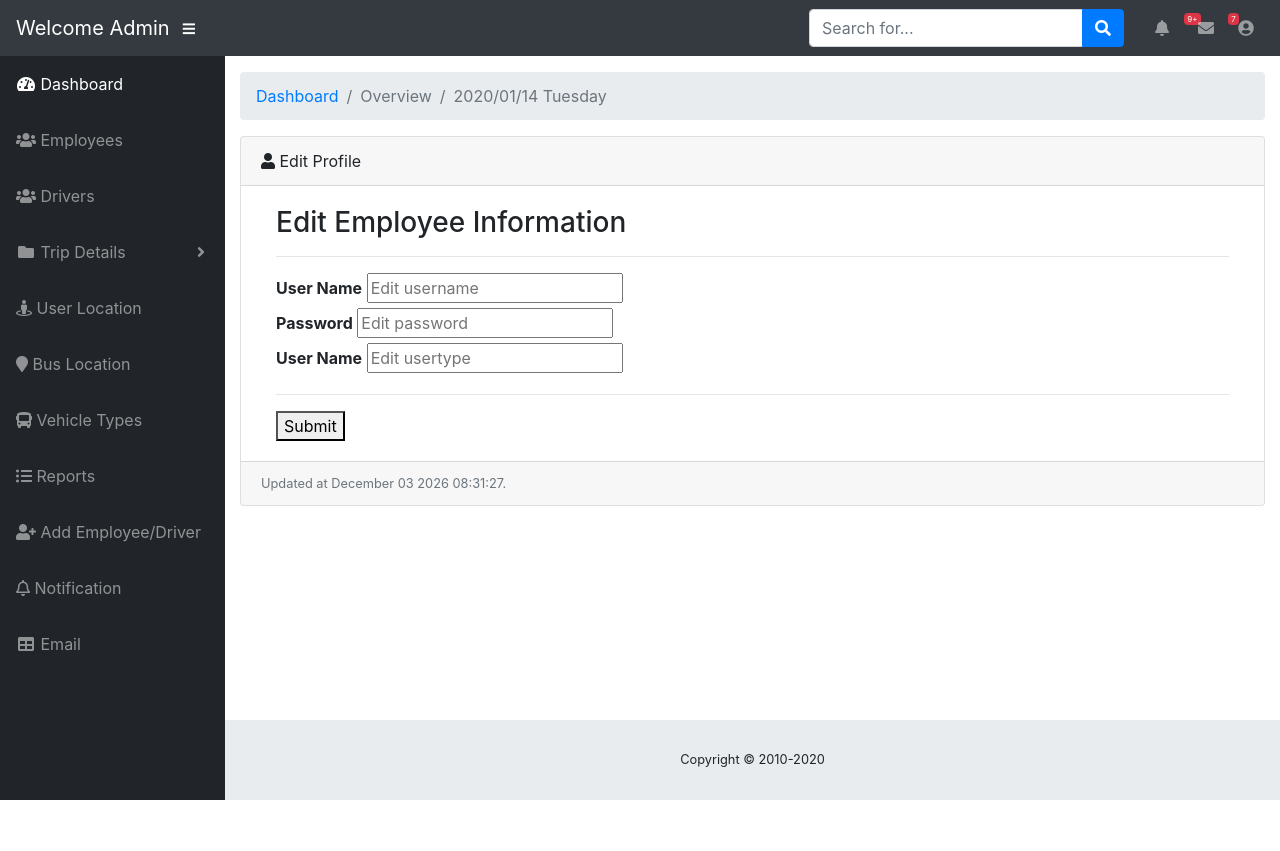
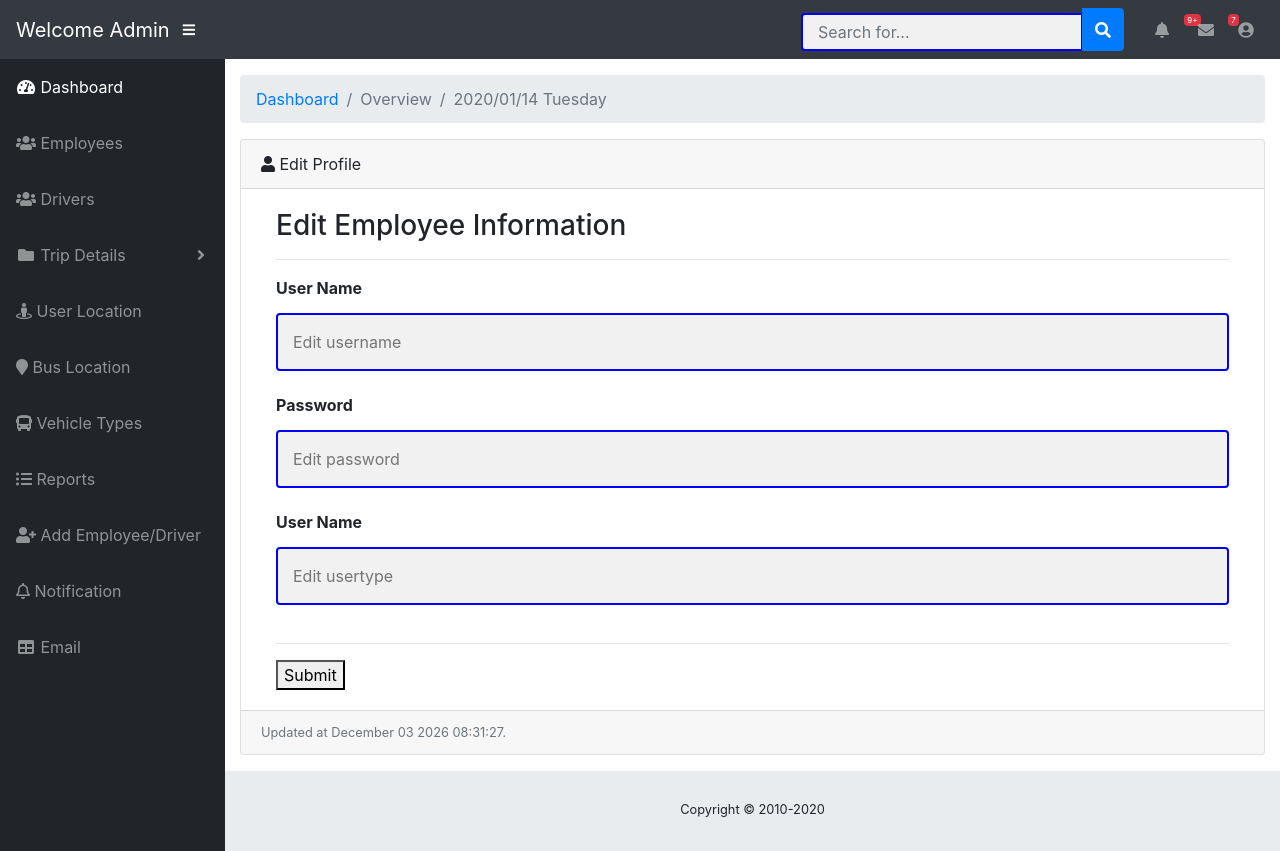
Before and after one commit to RanjithAAAA/Michelin_Project, a PHP site: page /profile.php in a window 1280 px wide. Before the commit the page ends 800 px from the top, so only its background shows below. Run offline with PHP 8.4, Linux system fonts and the light colour scheme; data that the repository does not hold is empty.

Commit message:
Update profile.php

```diff
--- a/profile.php
+++ b/profile.php
@@ -27,7 +27,17 @@ $row = mysqli_fetch_assoc($result);
   <link href="css/sb-admin.css" rel="stylesheet">
 
 </head>
-
+<style>
+input[type=text], input[type=password]  {
+  width: 100%;
+  padding: 15px;
+  margin: 5px 0 22px 0;
+  display: inline-block;
+   border: 2px solid blue;
+  border-radius: 4px;
+  background: #f1f1f1;
+}
+</style>
 <body id="page-top">
 
   <nav class="navbar navbar-expand navbar-dark bg-dark static-top">
```
